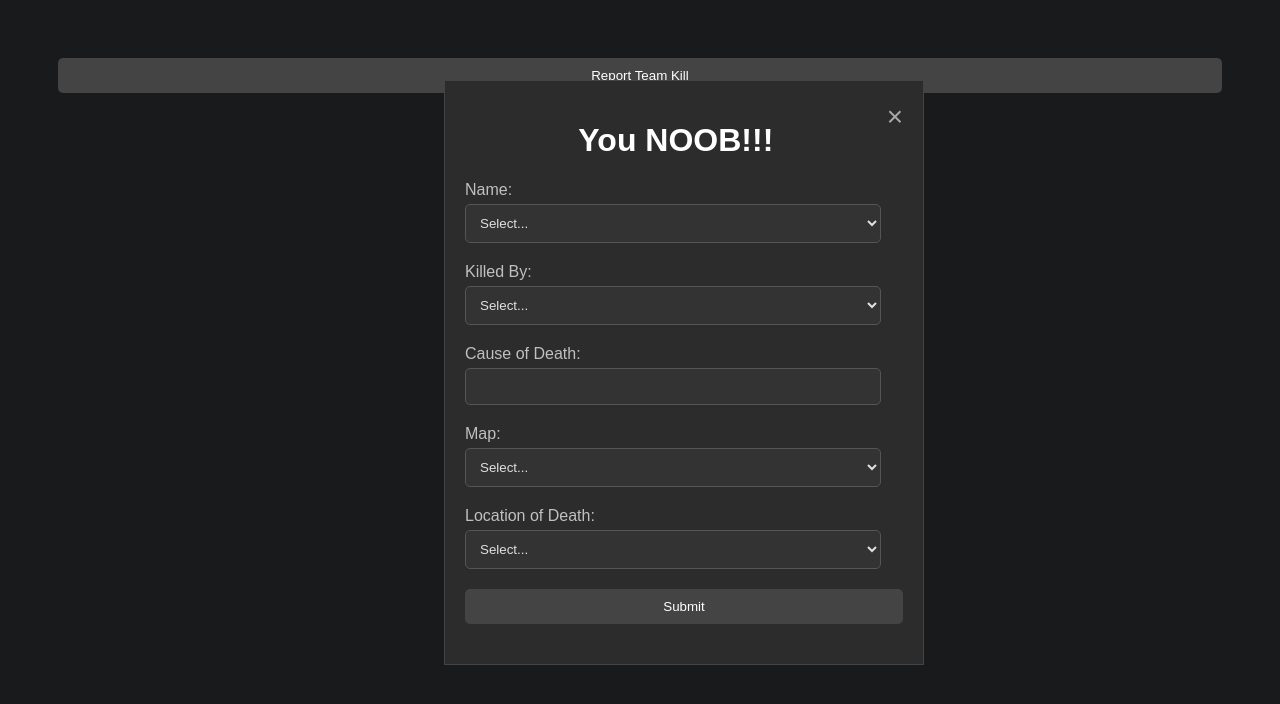
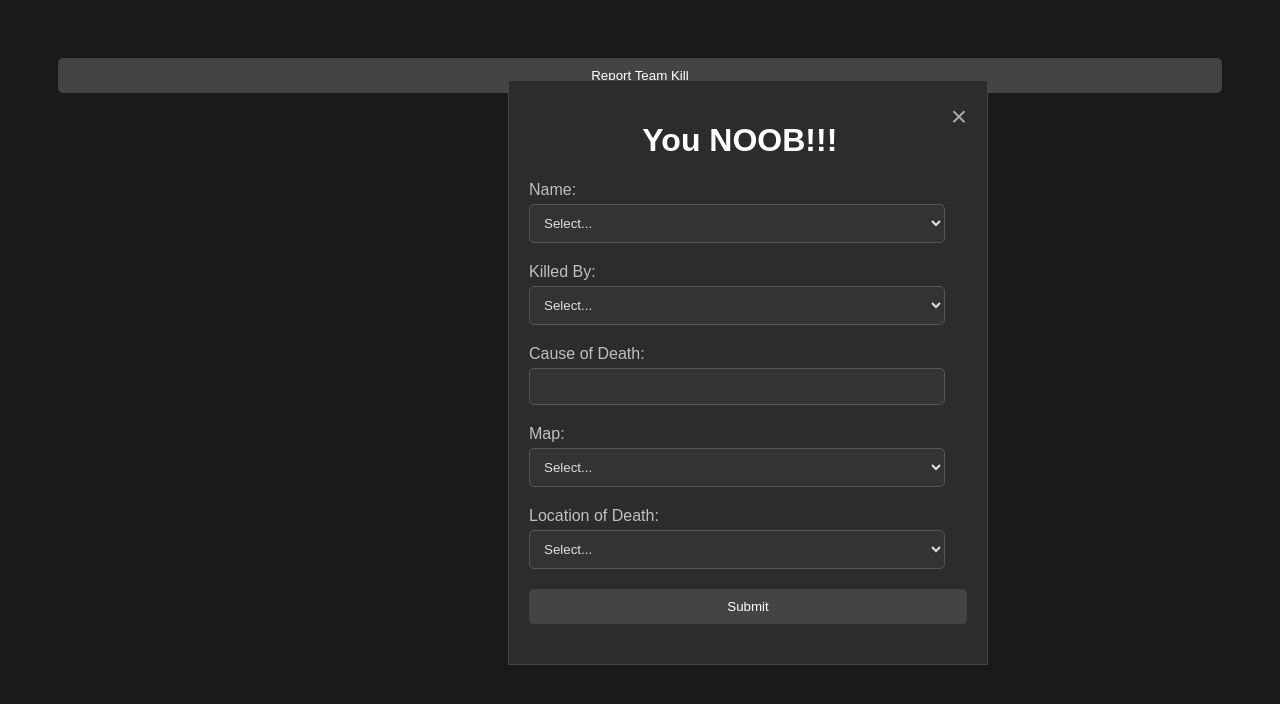
Before and after one commit to chochey/TARKOV_TEAM_KILL, a website: page index.html in a window 1280 px wide. Both pictures are taken after a click on the button "Report Team Kill". Drawn offline with Linux system fonts and the light colour scheme; no server answers.

Commit message:
Update styles.css

```diff
--- a/styles.css
+++ b/styles.css
@@ -61,7 +61,7 @@ h1 {
 #teamKillModal.modal {
   position: fixed; /* Absolute positioning within the viewport */
   top: 10%; /* Adjust this value to move the modal closer or further from the top */
-  left: 30%; /* Start from the leftmost point */
+  left: 35%; /* Start from the leftmost point */
   width: 80%; /* Full viewport width */
   height: auto; /* Let the height adjust to its content */
   display: none; /* Initially hidden */
```
